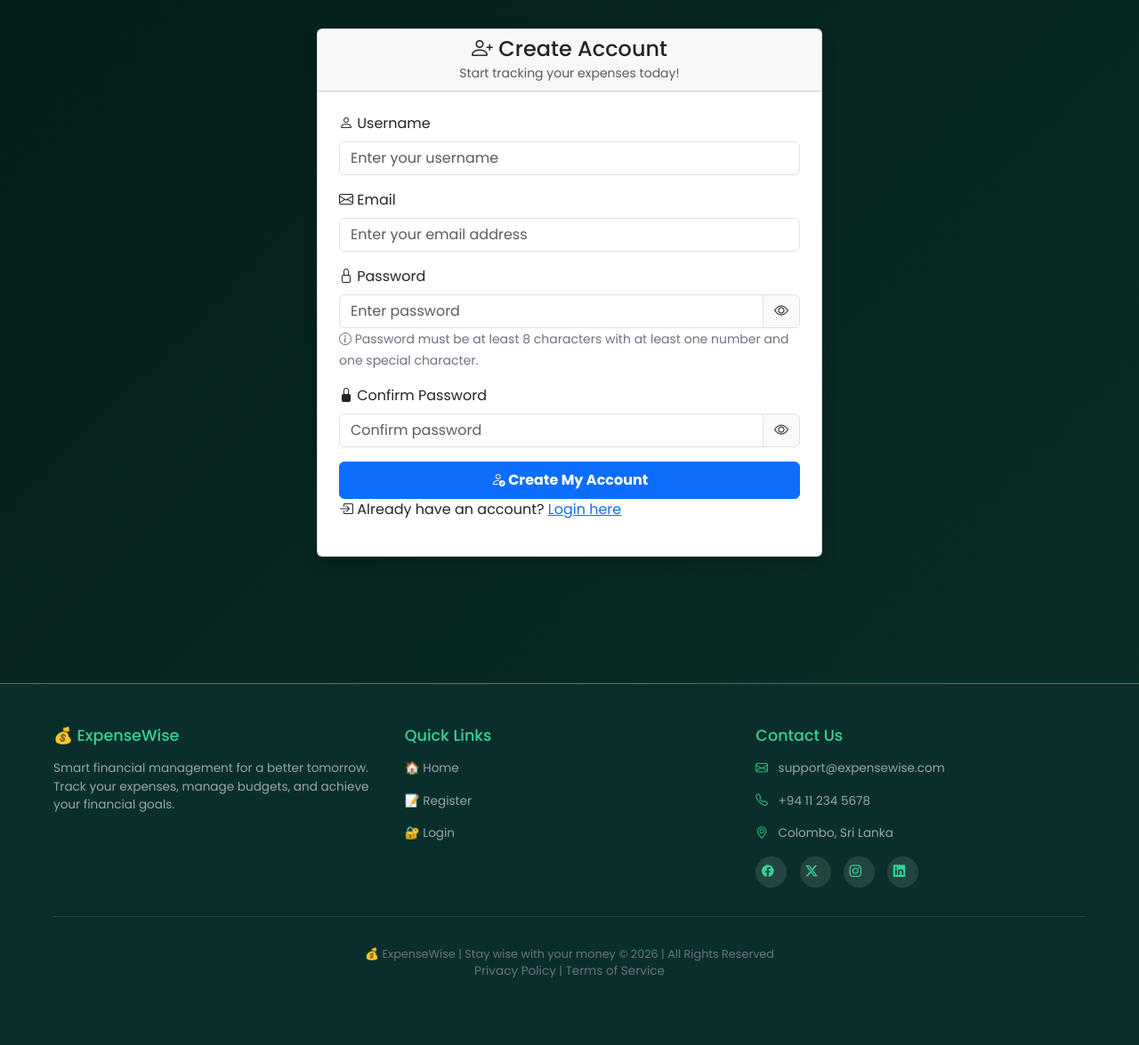
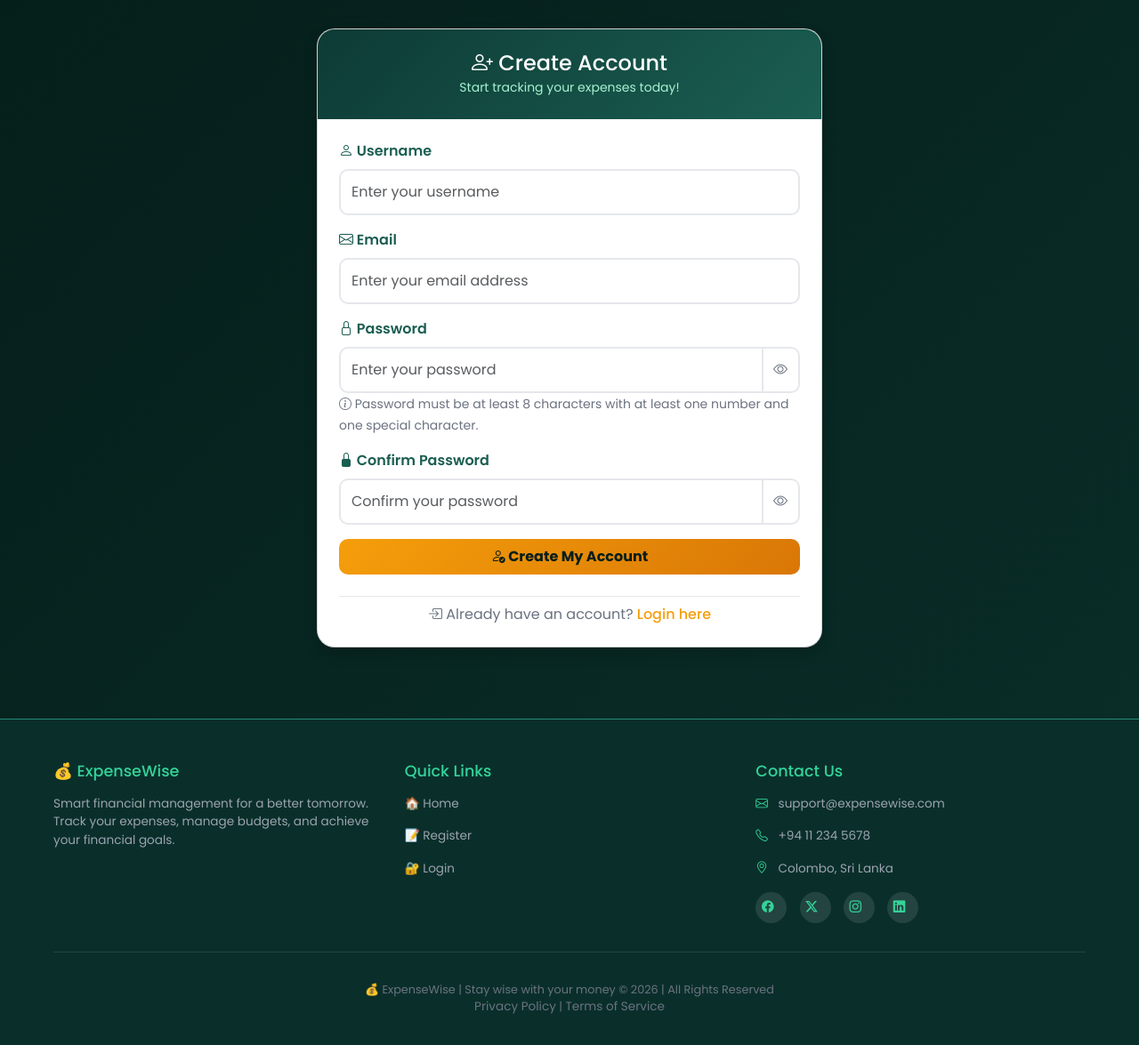
Before and after one commit to Prabhani-Jayakody/WebApp-Assignment, a Django app: page /register/ in a window 1280 px wide. Shown: the part 77-1252 px from the top of the page at 89% size. Before the commit the page ends 1177 px from the top, so only its background shows below. Run offline with Django 5.2, Linux system fonts and the light colour scheme.

Commit message:
Update register interface

```diff
--- a/accounts/templates/accounts/register.html
+++ b/accounts/templates/accounts/register.html
@@ -5,10 +5,10 @@
 {% block content %}
 <div class="row justify-content-center">
     <div class="col-md-6">
-        <div class="card shadow">
-            <div class="card-header text-center">
-               <h4 class="mb-0"><i class="bi bi-person-plus"></i> Create Account</h4>
-                    <small class="opacity-75">Start tracking your expenses today!</small>
+        <div class="card shadow" style="border-radius: 20px; overflow: hidden;">
+            <div class="card-header text-center" style="background: linear-gradient(135deg, #0D3B35, #1B5E52); border: none; padding: 1.5rem;">
+                <h4 class="mb-0" style="color: white;"><i class="bi bi-person-plus"></i> Create Account</h4>
+                <small style="color: #A7F3D0;">Start tracking your expenses today!</small>
             </div>
             <div class="card-body p-4">
                 <form method="POST">
@@ -16,8 +16,8 @@
 
                     <!-- Username -->
                     <div class="mb-3">
-                        <label class="form-label"><i class="bi bi-person"></i> Username</label>
-                        <input type="text" name="username" class="form-control" placeholder="Enter your username" required>
+                        <label class="form-label" style="color: #1B5E52; font-weight: 600;"><i class="bi bi-person"></i> Username</label>
+                        <input type="text" name="username" class="form-control" placeholder="Enter your username" required style="border-radius: 10px; border: 2px solid #E5E7EB; padding: 12px;">
                         {% if form.username.errors %}
                             <div class="text-danger small mt-1">
                                 {{ form.username.errors }}
@@ -27,8 +27,8 @@
 
                     <!-- Email -->
                     <div class="mb-3">
-                        <label class="form-label"><i class="bi bi-envelope"></i> Email</label>
-                        <input type="email" name="email" class="form-control" placeholder="Enter your email address" required>
+                        <label class="form-label" style="color: #1B5E52; font-weight: 600;"><i class="bi bi-envelope"></i> Email</label>
+                        <input type="email" name="email" class="form-control" placeholder="Enter your email address" required style="border-radius: 10px; border: 2px solid #E5E7EB; padding: 12px;">
                         {% if form.email.errors %}
                             <div class="text-danger small mt-1">
                                 {{ form.email.errors }}
@@ -38,14 +38,14 @@
 
                     <!-- Password -->
                     <div class="mb-3">
-                        <label class="form-label"><i class="bi bi-lock"></i> Password</label>
+                        <label class="form-label" style="color: #1B5E52; font-weight: 600;"><i class="bi bi-lock"></i> Password</label>
                         <div class="input-group">
-                            {{ form.password1 }}
-                            <span class="input-group-text" onclick="togglePassword('{{ form.password1.id_for_label }}')" style="cursor:pointer;">
-                                <i class="bi bi-eye"></i>
+                            <input type="password" name="password1" id="id_password1" class="form-control" placeholder="Enter your password" required style="border-radius: 10px 0 0 10px; border: 2px solid #E5E7EB; padding: 12px;">
+                            <span class="input-group-text" onclick="togglePassword('id_password1')" style="cursor:pointer; border-radius: 0 10px 10px 0; background: white; border: 2px solid #E5E7EB; border-left: none;">
+                                <i class="bi bi-eye" id="eyeIcon1" style="color: #6B7280;"></i>
                             </span>
                         </div>
-                        <small class="text-muted">
+                        <small class="text-muted" style="color: #6B7280 !important;">
                             <i class="bi bi-info-circle"></i> Password must be at least 8 characters with at least one number and one special character.
                         </small>
                         {% if form.password1.errors %}
@@ -57,11 +57,11 @@
 
                     <!-- Confirm Password -->
                     <div class="mb-3">
-                        <label class="form-label"><i class="bi bi-lock-fill"></i> Confirm Password</label>
+                        <label class="form-label" style="color: #1B5E52; font-weight: 600;"><i class="bi bi-lock-fill"></i> Confirm Password</label>
                         <div class="input-group">
-                            {{ form.password2 }}
-                            <span class="input-group-text" onclick="togglePassword('{{ form.password2.id_for_label }}')" style="cursor:pointer;">
-                                <i class="bi bi-eye"></i>
+                            <input type="password" name="password2" id="id_password2" class="form-control" placeholder="Confirm your password" required style="border-radius: 10px 0 0 10px; border: 2px solid #E5E7EB; padding: 12px;">
+                            <span class="input-group-text" onclick="togglePassword('id_password2')" style="cursor:pointer; border-radius: 0 10px 10px 0; background: white; border: 2px solid #E5E7EB; border-left: none;">
+                                <i class="bi bi-eye" id="eyeIcon2" style="color: #6B7280;"></i>
                             </span>
                         </div>
                         {% if form.password2.errors %}
@@ -72,24 +72,49 @@
                     </div>
 
                     <!-- Submit -->
-                    <button type="submit" class="btn btn-primary w-100 py-2 fw-bold">
+                    <button type="submit" class="btn w-100 py-2 fw-bold" style="background: linear-gradient(135deg, #F59E0B, #D97706); color: #051E1A; border: none; border-radius: 10px;">
                         <i class="bi bi-person-check"></i> Create My Account
                     </button>
                 </form>
 
-                <div class="auth-links">
-                    <p><i class="bi bi-box-arrow-in-right"></i> Already have an account? <a href="{% url 'login' %}">Login here</a></p>
+                <!-- Auth Links - Centered -->
+                <div class="text-center mt-4 pt-2" style="border-top: 1px solid #E5E7EB;">
+                    <p class="mb-0" style="color: #6B7280;">
+                        <i class="bi bi-box-arrow-in-right"></i> Already have an account?
+                        <a href="{% url 'login' %}" style="color: #F59E0B; text-decoration: none; font-weight: 500;">Login here</a>
+                    </p>
                 </div>
             </div>
         </div>
     </div>
 </div>
 
+<style>
+    .form-control:focus {
+        border-color: #059669 !important;
+        box-shadow: 0 0 0 3px rgba(5, 150, 105, 0.1) !important;
+        outline: none;
+    }
+
+    .btn:hover {
+        transform: translateY(-2px);
+    }
+
+    .card {
+        background: white;
+    }
+</style>
+
 <script>
     function togglePassword(fieldId) {
         let field = document.getElementById(fieldId);
-        // Find the icon in the same input-group
-        let icon = field.parentElement.querySelector(".input-group-text i");
+        let icon;
+
+        if (fieldId === 'id_password1') {
+            icon = document.getElementById('eyeIcon1');
+        } else {
+            icon = document.getElementById('eyeIcon2');
+        }
 
         if (field.type === "password") {
             field.type = "text";
@@ -102,5 +127,4 @@
         }
     }
 </script>
-
 {% endblock %}
```
